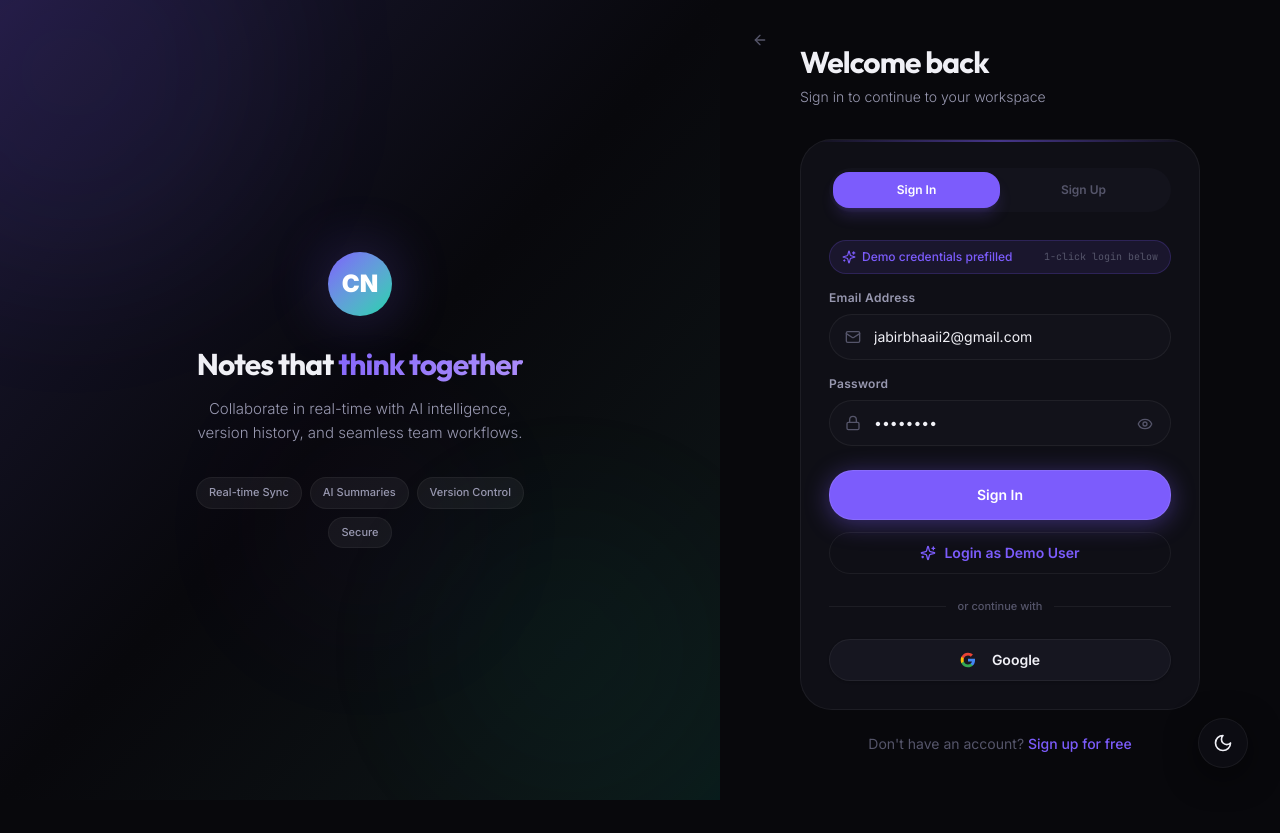
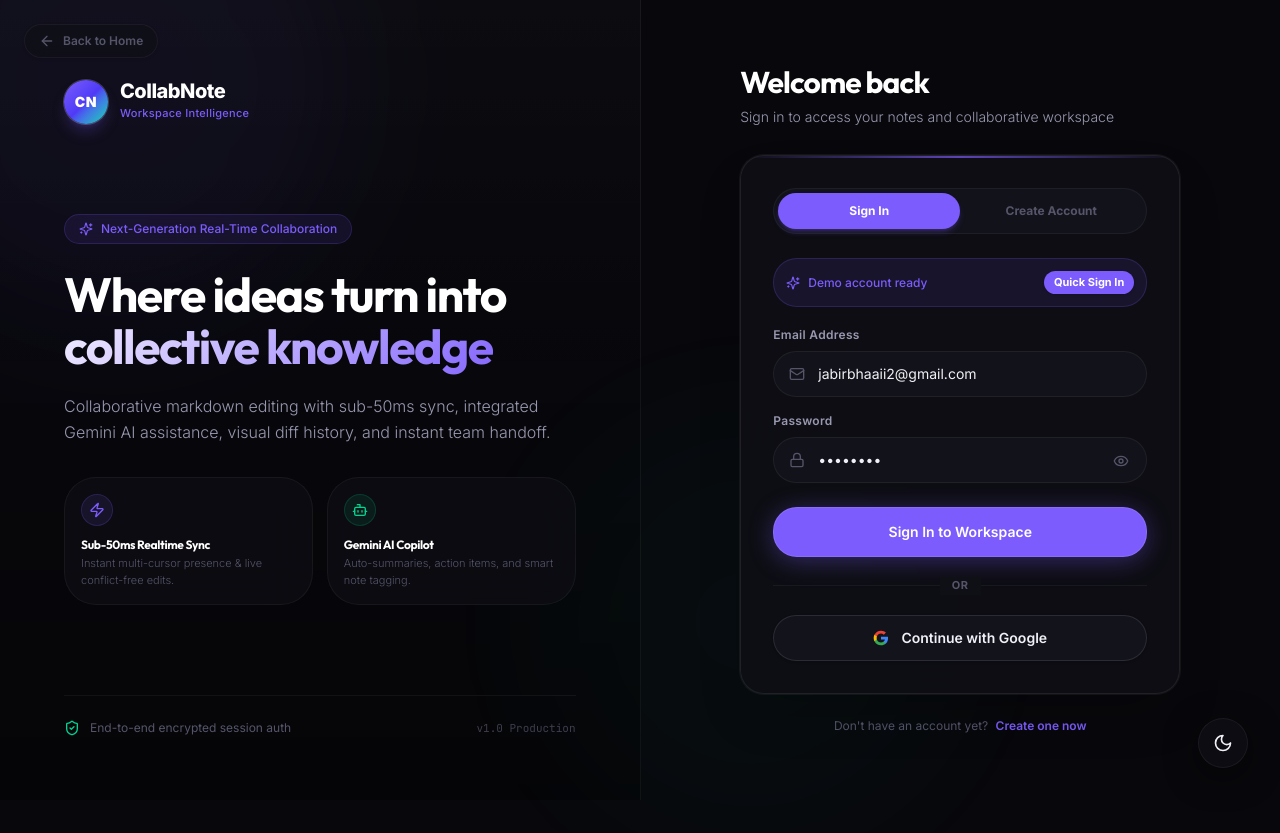
Before and after one commit to Jabirmahmud0/collabNote_client, a React (Vite) app: page /auth in a window 1280 px wide. Before the commit the page ends 800 px from the top, so only its background shows below. Built offline with nearby package versions, Linux system fonts and the light colour scheme.

Commit message:
feat(auth): enhance login and register page UI, layout, and visual hierarchy

```diff
--- a/src/pages/AuthPage.jsx
+++ b/src/pages/AuthPage.jsx
@@ -2,7 +2,7 @@
 import { useNavigate } from 'react-router-dom';
 import { useAuth } from '../hooks/useAuth';
 import { motion, AnimatePresence } from 'framer-motion';
-import { Mail, Lock, User, Eye, EyeOff, ArrowLeft, Sparkles } from 'lucide-react';
+import { Mail, Lock, User, Eye, EyeOff, ArrowLeft, Sparkles, CheckCircle2, ShieldCheck, Zap, Bot } from 'lucide-react';
 import { auth, googleProvider } from '../config/firebase';
 import { signInWithPopup, signOut } from 'firebase/auth';
 import Button from '../components/ui/Button';
@@ -89,7 +89,6 @@
   const handleGoogleLogin = async () => {
     try {
       setLoading(true);
-
       localStorage.clear();
       await signOut(auth);
 
@@ -123,115 +122,150 @@
   };
 
   return (
-    <div className="min-h-screen flex">
-      {/* ═══ Left Panel — Branding ═══ */}
-      <div className="hidden lg:flex flex-1 relative overflow-hidden items-center justify-center">
-        {/* Gradient background */}
-        <div className="absolute inset-0 bg-gradient-to-br from-accent/20 via-bg-primary to-accent-secondary/10" />
+    <div className="min-h-screen flex flex-col lg:flex-row bg-bg-primary text-text-primary relative selection:bg-accent selection:text-white">
+      {/* Background Ambience */}
+      <div className="mesh-bg opacity-30 pointer-events-none" />
+      <div className="noise-overlay" />
 
-        {/* Floating orbs */}
-        <div className="orb orb-accent w-[400px] h-[400px] -top-32 -left-32 animate-orbit opacity-50" />
-        <div className="orb orb-teal w-[300px] h-[300px] bottom-0 right-0 animate-orbit-reverse opacity-40" />
-        <div className="orb orb-purple w-[250px] h-[250px] top-1/2 left-1/3 animate-orbit opacity-30" />
+      {/* Floating Ambient Glow Orbs */}
+      <div className="orb orb-accent w-[500px] h-[500px] -top-32 -left-32 animate-orbit opacity-40 pointer-events-none" />
+      <div className="orb orb-teal w-[420px] h-[420px] bottom-0 right-1/4 animate-orbit-reverse opacity-30 pointer-events-none" />
 
-        <div className="relative z-10 max-w-md px-12 text-center">
-          {/* Logo */}
-          <motion.div
-            initial={{ opacity: 0, scale: 0.8 }}
-            animate={{ opacity: 1, scale: 1 }}
-            transition={{ duration: 0.6, ease: [0.16, 1, 0.3, 1] }}
-            className="w-16 h-16 bg-gradient-to-br from-accent to-accent-secondary rounded-2xl mx-auto flex items-center justify-center shadow-[0_0_60px_rgba(var(--accent-rgb),0.3)] mb-8"
-          >
-            <span className="text-white font-black text-2xl">CN</span>
-          </motion.div>
+      {/* Back to Home Button */}
+      <motion.button
+        initial={{ opacity: 0, x: -10 }}
+        animate={{ opacity: 1, x: 0 }}
+        transition={{ duration: 0.4 }}
+        onClick={() => navigate('/')}
+        className="absolute top-6 left-6 z-30 flex items-center gap-2 px-3.5 py-2 rounded-xl text-xs font-semibold text-text-muted hover:text-text-primary bg-bg-secondary/60 hover:bg-white/10 border border-white/5 backdrop-blur-md transition-all shadow-sm group"
+      >
+        <ArrowLeft className="w-4 h-4 transition-transform group-hover:-translate-x-0.5" />
+        <span>Back to Home</span>
+      </motion.button>
 
-          <motion.h2
-            initial={{ opacity: 0, y: 20 }}
-            animate={{ opacity: 1, y: 0 }}
-            transition={{ delay: 0.2 }}
-            className="text-3xl font-extrabold tracking-tight mb-4"
-          >
-            Notes that <span className="text-gradient">think together</span>
-          </motion.h2>
+      {/* ═══ Left Showcase Hero Panel (Desktop) ═══ */}
+      <div className="hidden lg:flex flex-1 relative flex-col justify-between p-12 xl:p-16 border-r border-white/5 bg-gradient-to-b from-white/[0.02] via-transparent to-black/30 overflow-hidden">
+        {/* Brand Header */}
+        <div className="relative z-10 pt-4">
+          <div className="inline-flex items-center gap-3 cursor-pointer" onClick={() => navigate('/')}>
+            <div className="w-11 h-11 bg-gradient-to-br from-accent via-indigo-600 to-accent-secondary rounded-2xl flex items-center justify-center shadow-lg shadow-accent/25 ring-1 ring-white/20">
+              <span className="text-white font-black text-sm tracking-wider">CN</span>
+            </div>
+            <div className="flex flex-col">
+              <span className="text-xl font-extrabold tracking-tight text-white leading-none">CollabNote</span>
+              <span className="text-[11px] font-medium text-accent tracking-wide mt-1">Workspace Intelligence</span>
+            </div>
+          </div>
+        </div>
 
-          <motion.p
-            initial={{ opacity: 0, y: 20 }}
-            animate={{ opacity: 1, y: 0 }}
-            transition={{ delay: 0.3 }}
-            className="text-text-secondary font-light"
-          >
-            Collaborate in real-time with AI intelligence, version history, and seamless team workflows.
-          </motion.p>
-
-          {/* Feature pills */}
+        {/* Central Visual Showcase */}
+        <div className="relative z-10 my-auto py-10 max-w-xl">
           <motion.div
             initial={{ opacity: 0, y: 20 }}
             animate={{ opacity: 1, y: 0 }}
-            transition={{ delay: 0.4 }}
-            className="flex flex-wrap justify-center gap-2 mt-8"
+            transition={{ duration: 0.6, delay: 0.1 }}
+            className="inline-flex items-center gap-2 px-3.5 py-1.5 rounded-full text-xs font-medium text-accent bg-accent/10 border border-accent/20 mb-6 backdrop-blur-md"
           >
-            {['Real-time Sync', 'AI Summaries', 'Version Control', 'Secure'].map((f) => (
-              <span key={f} className="px-3 py-1.5 text-[11px] font-medium text-text-secondary bg-white/5 border border-white/5 rounded-full">
-                {f}
-              </span>
-            ))}
+            <Sparkles className="w-3.5 h-3.5" />
+            <span>Next-Generation Real-Time Collaboration</span>
           </motion.div>
+
+          <motion.h1
+            initial={{ opacity: 0, y: 24 }}
+            animate={{ opacity: 1, y: 0 }}
+            transition={{ duration: 0.7, delay: 0.2 }}
+            className="text-4xl xl:text-5xl font-black tracking-[-0.035em] leading-[1.12] mb-5 text-white"
+          >
+            Where ideas turn into <span className="text-gradient-hero">collective knowledge</span>
+          </motion.h1>
+
+          <motion.p
+            initial={{ opacity: 0, y: 24 }}
+            animate={{ opacity: 1, y: 0 }}
+            transition={{ duration: 0.7, delay: 0.3 }}
+            className="text-base text-text-secondary leading-relaxed font-light mb-8 max-w-lg"
+          >
+            Collaborative markdown editing with sub-50ms sync, integrated Gemini AI assistance, visual diff history, and instant team handoff.
+          </motion.p>
+
+          {/* Interactive Feature Cards */}
+          <motion.div
+            initial={{ opacity: 0, y: 30 }}
+            animate={{ opacity: 1, y: 0 }}
+            transition={{ duration: 0.8, delay: 0.4 }}
+            className="grid grid-cols-2 gap-3.5"
+          >
+            <div className="p-4 rounded-2xl bg-bg-secondary/60 border border-white/5 backdrop-blur-xl hover:border-accent/30 transition-colors group">
+              <div className="w-8 h-8 rounded-xl bg-accent/10 border border-accent/20 flex items-center justify-center mb-3 text-accent group-hover:scale-105 transition-transform">
+                <Zap className="w-4 h-4" />
+              </div>
+              <h4 className="text-xs font-bold text-white mb-1">Sub-50ms Realtime Sync</h4>
+              <p className="text-[11px] text-text-muted leading-normal font-light">Instant multi-cursor presence & live conflict-free edits.</p>
+            </div>
+
+            <div className="p-4 rounded-2xl bg-bg-secondary/60 border border-white/5 backdrop-blur-xl hover:border-emerald-500/30 transition-colors group">
+              <div className="w-8 h-8 rounded-xl bg-emerald-500/10 border border-emerald-500/20 flex items-center justify-center mb-3 text-emerald-400 group-hover:scale-105 transition-transform">
+                <Bot className="w-4 h-4" />
+              </div>
+              <h4 className="text-xs font-bold text-white mb-1">Gemini AI Copilot</h4>
+              <p className="text-[11px] text-text-muted leading-normal font-light">Auto-summaries, action items, and smart note tagging.</p>
+            </div>
+          </motion.div>
+        </div>
+
+        {/* Bottom Social Proof */}
+        <div className="relative z-10 flex items-center justify-between pt-6 border-t border-white/5 text-xs text-text-muted">
+          <div className="flex items-center gap-2.5">
+            <ShieldCheck className="w-4 h-4 text-emerald-400" />
+            <span>End-to-end encrypted session auth</span>
+          </div>
+          <span className="font-mono text-[11px] text-text-muted/70">v1.0 Production</span>
         </div>
       </div>
 
-      {/* ═══ Right Panel — Auth Form ═══ */}
-      <div className="w-full lg:w-[480px] xl:w-[560px] shrink-0 flex items-center justify-center p-6 relative bg-bg-primary overflow-y-auto h-screen">
-        <div className="noise-overlay" />
-
-        {/* Back button */}
-        <motion.button
-          initial={{ opacity: 0 }}
-          animate={{ opacity: 1 }}
-          onClick={() => navigate('/')}
-          className="absolute top-6 left-6 flex items-center gap-2 text-sm text-text-muted hover:text-text-primary transition-colors p-2 rounded-lg hover:bg-white/5"
+      {/* ═══ Right Auth Form Container ═══ */}
+      <div className="flex-1 flex items-center justify-center p-6 sm:p-10 lg:p-12 xl:p-16 relative overflow-y-auto">
+        <motion.div
+          initial={{ opacity: 0, scale: 0.96, y: 15 }}
+          animate={{ opacity: 1, scale: 1, y: 0 }}
+          transition={{ duration: 0.6, ease: [0.16, 1, 0.3, 1] }}
+          className="w-full max-w-[440px] relative z-10 my-auto"
         >
-          <ArrowLeft className="w-4 h-4" />
-        </motion.button>
-
-        <motion.div
-          initial={{ opacity: 0, x: 20 }}
-          animate={{ opacity: 1, x: 0 }}
-          transition={{ duration: 0.6, ease: [0.16, 1, 0.3, 1] }}
-          className="w-full max-w-[400px] relative z-10"
-        >
-          {/* Mobile logo */}
+          {/* Mobile Logo */}
           <div className="lg:hidden text-center mb-8">
-            <div className="w-12 h-12 bg-gradient-to-br from-accent to-accent-secondary rounded-xl mx-auto flex items-center justify-center shadow-[0_4px_20px_var(--accent-glow)] mb-4">
-              <span className="text-white font-bold text-lg">CN</span>
+            <div className="w-12 h-12 bg-gradient-to-br from-accent to-accent-secondary rounded-2xl mx-auto flex items-center justify-center shadow-lg shadow-accent/30 mb-3">
+              <span className="text-white font-extrabold text-sm">CN</span>
             </div>
+            <h2 className="text-xl font-bold text-white tracking-tight">CollabNote</h2>
           </div>
 
-          {/* Header */}
-          <div className="mb-8">
-            <h1 className="text-3xl font-extrabold tracking-tight text-text-primary mb-2">
-              {isLogin ? 'Welcome back' : 'Create account'}
-            </h1>
+          {/* Form Header */}
+          <div className="mb-7 text-center sm:text-left">
+            <h2 className="text-2xl sm:text-3xl font-black tracking-[-0.03em] text-white mb-2">
+              {isLogin ? 'Welcome back' : 'Create an account'}
+            </h2>
             <p className="text-sm text-text-secondary font-light">
-              {isLogin ? 'Sign in to continue to your workspace' : 'Start collaborating in minutes — free forever'}
+              {isLogin ? 'Sign in to access your notes and collaborative workspace' : 'Get started in seconds — completely free'}
             </p>
           </div>
 
-          {/* Card */}
-          <div className="bg-bg-secondary border border-border rounded-2xl p-7 relative overflow-hidden">
-            {/* Top accent */}
-            <div className="absolute top-0 left-0 right-0 h-[2px] bg-gradient-to-r from-transparent via-accent to-transparent opacity-50" />
+          {/* Main Auth Card */}
+          <div className="bg-bg-secondary/80 backdrop-blur-2xl border border-white/[0.08] rounded-3xl p-6 sm:p-8 shadow-2xl relative overflow-hidden ring-1 ring-white/5">
+            {/* Top Specular Gradient Line */}
+            <div className="absolute top-0 inset-x-0 h-[1.5px] bg-gradient-to-r from-transparent via-accent to-transparent opacity-70" />
 
-            {/* Tab Switcher */}
-            <div className="flex relative mb-7 bg-bg-tertiary/60 rounded-xl p-1">
+            {/* Mode Switcher Tabs */}
+            <div className="flex relative mb-6 bg-bg-tertiary/70 rounded-2xl p-1 border border-white/5">
               <motion.div
                 layout
-                className="absolute inset-y-1 w-[calc(50%-4px)] bg-accent rounded-lg shadow-lg shadow-accent/20"
+                className="absolute inset-y-1 w-[calc(50%-4px)] bg-accent rounded-xl shadow-md shadow-accent/25"
                 style={{ left: 4 }}
                 initial={false}
                 animate={{ x: isLogin ? 0 : 'calc(100% + 4px)' }}
-                transition={{ type: 'spring', stiffness: 400, damping: 30 }}
+                transition={{ type: 'spring', stiffness: 450, damping: 32 }}
               />
               <button
+                type="button"
                 onClick={() => {
                   setIsLogin(true);
                   setErrors({});
@@ -241,48 +275,66 @@
                     password: prev.password || DEMO_PASSWORD,
                   }));
                 }}
-                className={`relative flex-1 py-2.5 text-xs font-semibold transition-colors z-10 rounded-lg ${isLogin ? 'text-white' : 'text-text-muted hover:text-text-primary'}`}
+                className={`relative flex-1 py-2.5 text-xs font-bold transition-colors z-10 rounded-xl ${
+                  isLogin ? 'text-white' : 'text-text-muted hover:text-text-primary'
+                }`}
               >
                 Sign In
               </button>
               <button
+                type="button"
                 onClick={() => {
                   setIsLogin(false);
                   setErrors({});
                   setFormData({ name: '', email: '', password: '' });
                 }}
-                className={`relative flex-1 py-2.5 text-xs font-semibold transition-colors z-10 rounded-lg ${!isLogin ? 'text-white' : 'text-text-muted hover:text-text-primary'}`}
+                className={`relative flex-1 py-2.5 text-xs font-bold transition-colors z-10 rounded-xl ${
+                  !isLogin ? 'text-white' : 'text-text-muted hover:text-text-primary'
+                }`}
               >
-                Sign Up
+                Create Account
               </button>
             </div>
 
-            {/* Demo user hint */}
+            {/* Demo Credentials Quick Banner (When on Login) */}
             {isLogin && (
-              <div className="mb-4 flex items-center justify-between px-3 py-2 bg-accent/10 border border-accent/20 rounded-xl text-xs text-text-secondary">
-                <span className="flex items-center gap-1.5 text-accent font-medium">
-                  <Sparkles className="w-3.5 h-3.5" /> Demo credentials prefilled
-                </span>
-                <span className="text-[10px] text-text-muted font-mono">1-click login below</span>
-              </div>
+              <motion.div
+                initial={{ opacity: 0, height: 0 }}
+                animate={{ opacity: 1, height: 'auto' }}
+                exit={{ opacity: 0, height: 0 }}
+                className="mb-5 p-3 rounded-xl bg-accent/10 border border-accent/20 flex items-center justify-between gap-3 text-xs"
+              >
+                <div className="flex items-center gap-2 text-accent font-medium">
+                  <Sparkles className="w-3.5 h-3.5 shrink-0" />
+                  <span>Demo account ready</span>
+                </div>
+                <button
+                  type="button"
+                  onClick={handleDemoLogin}
+                  disabled={loading}
+                  className="px-2.5 py-1 rounded-lg bg-accent text-white text-[11px] font-bold hover:bg-accent-hover active:scale-95 transition-all shadow-sm shrink-0"
+                >
+                  Quick Sign In
+                </button>
+              </motion.div>
             )}
 
-            {/* Form */}
+            {/* Authentication Form */}
             <form onSubmit={handleSubmit} className="flex flex-col gap-4">
               <AnimatePresence mode="wait">
                 {!isLogin && (
                   <motion.div
                     key="name-field"
-                    initial={{ opacity: 0, height: 0 }}
-                    animate={{ opacity: 1, height: 'auto' }}
-                    exit={{ opacity: 0, height: 0 }}
-                    transition={{ duration: 0.25, ease: [0.16, 1, 0.3, 1] }}
+                    initial={{ opacity: 0, height: 0, y: -6 }}
+                    animate={{ opacity: 1, height: 'auto', y: 0 }}
+                    exit={{ opacity: 0, height: 0, y: -6 }}
+                    transition={{ duration: 0.22 }}
                   >
                     <Input
                       label="Full Name"
                       name="name"
                       type="text"
-                      placeholder="Your name"
+                      placeholder="Alex Developer"
                       value={formData.name}
                       onChange={handleInputChange}
                       error={errors.name}
@@ -296,7 +348,7 @@
                 label="Email Address"
                 name="email"
                 type="email"
-                placeholder="name@company.com"
+                placeholder="you@company.com"
                 value={formData.email}
                 onChange={handleInputChange}
                 error={errors.email}
@@ -317,7 +369,8 @@
                 <button
                   type="button"
                   onClick={() => setShowPassword(!showPassword)}
-                  className="absolute right-3 top-[34px] p-1.5 text-text-muted hover:text-text-primary transition-colors rounded-md"
+                  className="absolute right-3 top-[34px] p-1.5 text-text-muted hover:text-text-primary transition-colors rounded-lg hover:bg-white/5"
+                  tabIndex={-1}
                 >
                   {showPassword ? <EyeOff className="w-4 h-4" /> : <Eye className="w-4 h-4" />}
                 </button>
@@ -327,65 +380,59 @@
                 type="submit"
                 variant="primary"
                 size="lg"
-                className="w-full mt-2 shadow-[0_4px_24px_var(--accent-glow)]"
+                className="w-full mt-2 py-3.5 rounded-xl font-bold shadow-[0_4px_24px_rgba(124,92,252,0.35)] hover:shadow-[0_6px_32px_rgba(124,92,252,0.45)]"
                 loading={loading}
               >
-                {isLogin ? 'Sign In' : 'Create Account'}
+                {isLogin ? 'Sign In to Workspace' : 'Get Started Free'}
               </Button>
             </form>
 
-            {/* Quick Demo Login */}
-            {isLogin && (
-              <Button
-                type="button"
-                variant="outline"
-                size="md"
-                className="w-full mt-3 border-accent/40 text-accent hover:bg-accent/10 hover:text-white"
-                onClick={handleDemoLogin}
-                loading={loading}
-                icon={<Sparkles className="w-4 h-4 text-accent" />}
-              >
-                Login as Demo User
-              </Button>
-            )}
-
-            {/* Divider */}
-            <div className="relative my-6">
+            {/* Or Divider */}
+            <div className="relative my-5">
               <div className="absolute inset-0 flex items-center">
-                <div className="w-full border-t border-border" />
+                <div className="w-full border-t border-white/5" />
               </div>
               <div className="relative flex justify-center">
-                <span className="px-3 bg-bg-secondary text-[11px] text-text-muted font-medium">or continue with</span>
+                <span className="px-3 bg-bg-secondary text-[11px] uppercase tracking-wider text-text-muted font-bold">
+                  or
+                </span>
               </div>
             </div>
 
-            {/* Google */}
-            <Button
+            {/* Google Login Button */}
+            <button
               type="button"
-              variant="secondary"
-              size="md"
-              className="w-full"
               onClick={handleGoogleLogin}
-              loading={loading}
+              disabled={loading}
+              className="w-full py-3 px-4 rounded-xl bg-bg-tertiary/80 hover:bg-bg-elevated border border-white/10 hover:border-white/20 text-text-primary text-sm font-semibold flex items-center justify-center gap-3 transition-all duration-200 active:scale-[0.98] shadow-sm disabled:opacity-50"
             >
-              <svg className="w-4 h-4 mr-2" viewBox="0 0 24 24">
+              <svg className="w-4 h-4 shrink-0" viewBox="0 0 24 24">
                 <path fill="#4285F4" d="M22.56 12.25c0-.78-.07-1.53-.2-2.25H12v4.26h5.92a5.06 5.06 0 01-2.21 3.31v2.77h3.57c2.08-1.92 3.28-4.74 3.28-8.09z" />
                 <path fill="#34A853" d="M12 23c2.97 0 5.46-.98 7.28-2.66l-3.57-2.77c-.98.66-2.23 1.06-3.71 1.06-2.86 0-5.29-1.93-6.16-4.53H2.18v2.84C3.99 20.53 7.7 23 12 23z" />
                 <path fill="#FBBC05" d="M5.84 14.09c-.22-.66-.35-1.36-.35-2.09s.13-1.43.35-2.09V7.07H2.18C1.43 8.55 1 10.22 1 12s.43 3.45 1.18 4.93l2.85-2.22.81-.62z" />
                 <path fill="#EA4335" d="M12 5.38c1.62 0 3.06.56 4.21 1.64l3.15-3.15C17.45 2.09 14.97 1 12 1 7.7 1 3.99 3.47 2.18 7.07l3.66 2.84c.87-2.6 3.3-4.53 6.16-4.53z" />
               </svg>
-              Google
-            </Button>
+              <span>Continue with Google</span>
+            </button>
           </div>
 
-          {/* Bottom toggle */}
-          <p className="text-center mt-6 text-sm text-text-muted">
-            {isLogin ? "Don't have an account?" : 'Already have an account?'}{' '}
+          {/* Footer toggle text */}
+          <p className="text-center mt-6 text-xs text-text-muted">
+            {isLogin ? "Don't have an account yet?" : 'Already have an account?'}{' '}
             <button
-              onClick={() => { setIsLogin(!isLogin); setErrors({}); }}
-              className="text-accent hover:underline font-medium"
+              type="button"
+              onClick={() => {
+                setIsLogin(!isLogin);
+                setErrors({});
+                if (isLogin) {
+                  setFormData({ name: '', email: '', password: '' });
+                } else {
+                  setFormData({ name: '', email: DEMO_EMAIL, password: DEMO_PASSWORD });
+                }
+              }}
+              className="text-accent hover:text-accent-hover font-semibold transition-colors ml-1 underline-offset-4 hover:underline"
             >
-              {isLogin ? 'Sign up for free' : 'Sign in'}
+              {isLogin ? 'Create one now' : 'Sign in here'}
             </button>
           </p>
         </motion.div>
```
